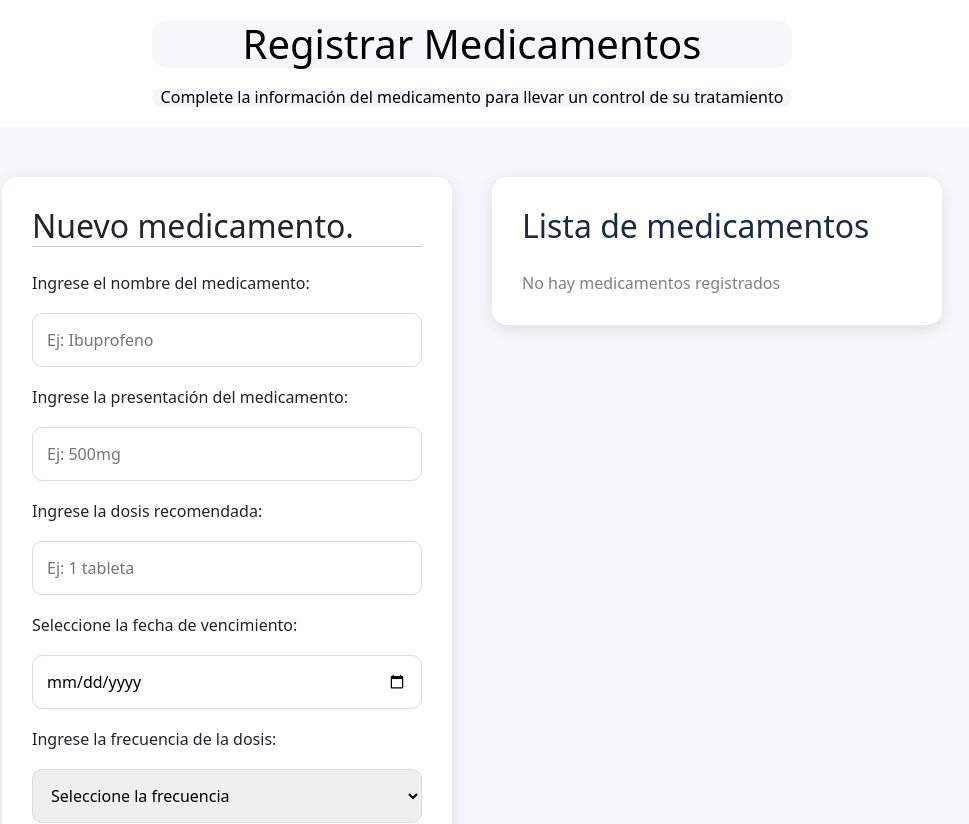
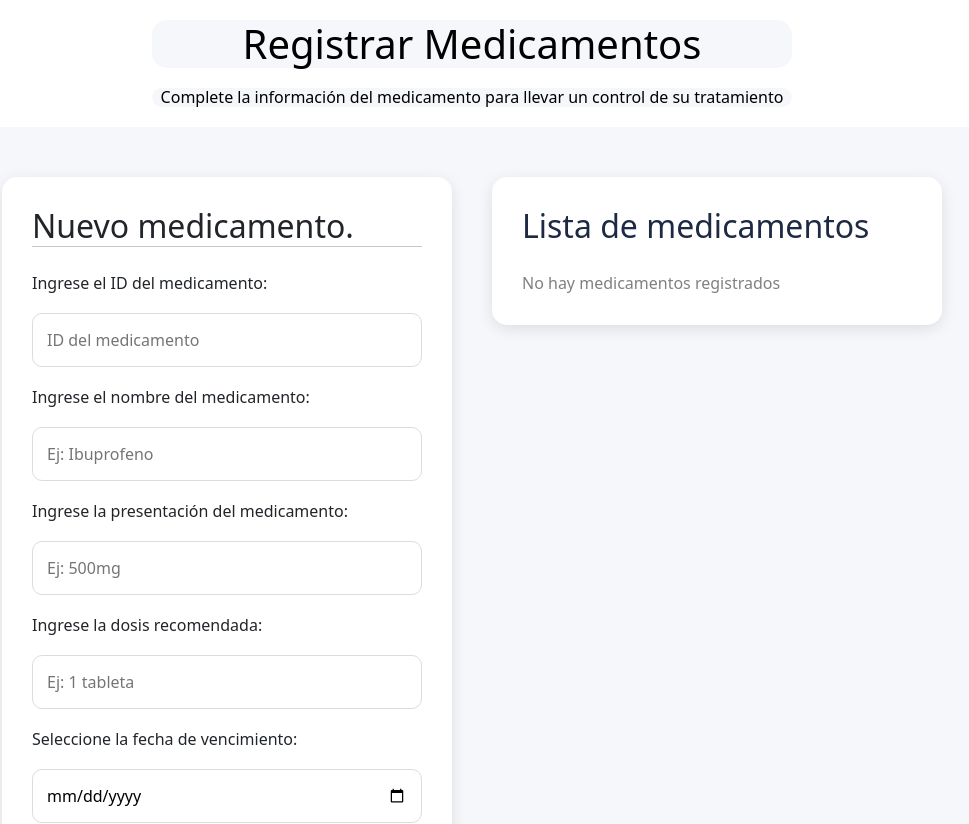
Before and after one commit to Lilyeiyei/Gestion-Medicamentos-Frontend, an Angular app: page /crearmedicamento in a window 1280 px wide. Shown: the top 824 px of the page, without its empty margins (168-1137 px from the left). Built offline with nearby package versions, Linux system fonts and the light colour scheme.

Commit message:
Conectar Frontend con el Backend

```diff
--- a/src/app/medicamentos/componentes/medicamentoscrear/medicamentoscrear.html
+++ b/src/app/medicamentos/componentes/medicamentoscrear/medicamentoscrear.html
@@ -9,6 +9,15 @@
     <hr><br>
 
     <form>
+
+      <label>Ingrese el ID del medicamento:</label>
+
+      <input
+        type="number"
+        placeholder="ID del medicamento"
+        [(ngModel)]="medicamento.id"
+        name="id"
+      />
 
       <label>Ingrese el nombre del medicamento:</label>
 
--- a/src/app/medicamentos/componentes/medicamentoscrear/medicamentoscrear.ts
+++ b/src/app/medicamentos/componentes/medicamentoscrear/medicamentoscrear.ts
@@ -48,7 +48,7 @@ export class Medicamentoscrear {
 
           console.log(error);
 
-          alert(error.error);
+          alert('Error al registrar medicamento');
 
         }
 
--- a/src/app/medicamentos/servicios/medicamentoservicio.ts
+++ b/src/app/medicamentos/servicios/medicamentoservicio.ts
@@ -1,24 +1,23 @@
 import { Injectable } from '@angular/core';
+
 import { HttpClient } from '@angular/common/http';
-import { Observable } from 'rxjs';
 
 import { Medicamento } from '../modelo/medicamento';
 
 @Injectable({
-  providedIn: 'root',
+  providedIn: 'root'
 })
 export class Medicamentoservicio {
 
-  private apiUrl = 'http://localhost:8080/medicamentos';
+  url = 'http://localhost:8860/kick/medicamentos';
 
-  constructor(private http: HttpClient) {}
+  constructor(
+    private http: HttpClient
+  ) {}
 
-  registrar(medicamento: Medicamento): Observable<Medicamento> {
+  registrar(medicamento: Medicamento) {
 
-    return this.http.post<Medicamento>(
-      this.apiUrl,
-      medicamento
-    );
+    return this.http.post(this.url, medicamento);
 
   }
 
```
